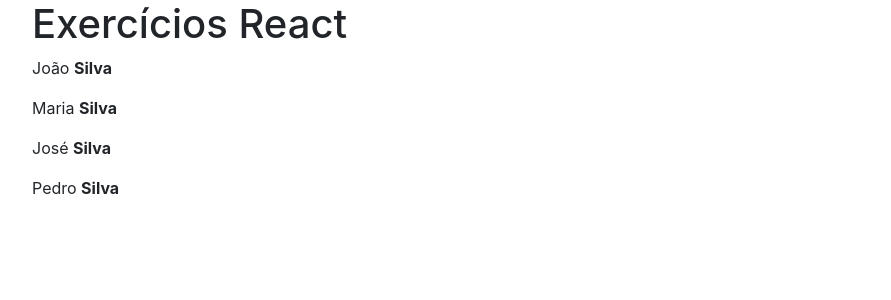
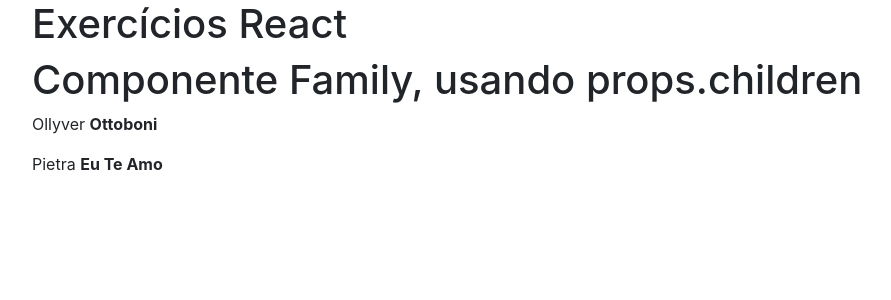
Before and after one commit to ollyvergithub/CursoReactMarcelo, a React (Create React App) app in the folder exercicios-react/: page / in a window 1280 px wide. Shown: the top 300 px of the page, without its empty margins (53-944 px from the left). Built offline with nearby package versions, Linux system fonts and the light colour scheme.

Commit message:
Aula 3 - React - 26 - Componentes Filhos - Criando Componente Family e utilizando o props.children

```diff
--- a/exercicios-react/src/App.js
+++ b/exercicios-react/src/App.js
@@ -1,10 +1,17 @@
 import React from 'react';
-import SilvaFamily from './Componentes/silvaFamily';
+import SilvaFamily from './Componentes/SilvaFamily';
+import Family from './Componentes/Family';
+import Member from './Componentes/Member';
 
 const App = ()=> (
     <div className="container">
         <h1>Exercícios React </h1>
-        <SilvaFamily/>
+        {/*<SilvaFamily/>*/}
+        <Family>
+            <Member name="Ollyver" lastName="Ottoboni"/>
+            <Member name="Pietra" lastName="Eu Te Amo"/>
+        </Family>
+
     </div>
 );
 
--- /dev/null
+++ b/exercicios-react/src/Componentes/Family.js
@@ -0,0 +1,9 @@
+import React from 'react'
+
+export default props => (
+    <div>
+        <h1>Componente Family, usando props.children</h1>
+        {props.children}
+    </div>
+
+);
```
Also changed, not shown: exercicios-react/src/Componentes/SilvaFamily.js (renamed from exercicios-react/src/Componentes/silvaFamily.js).
